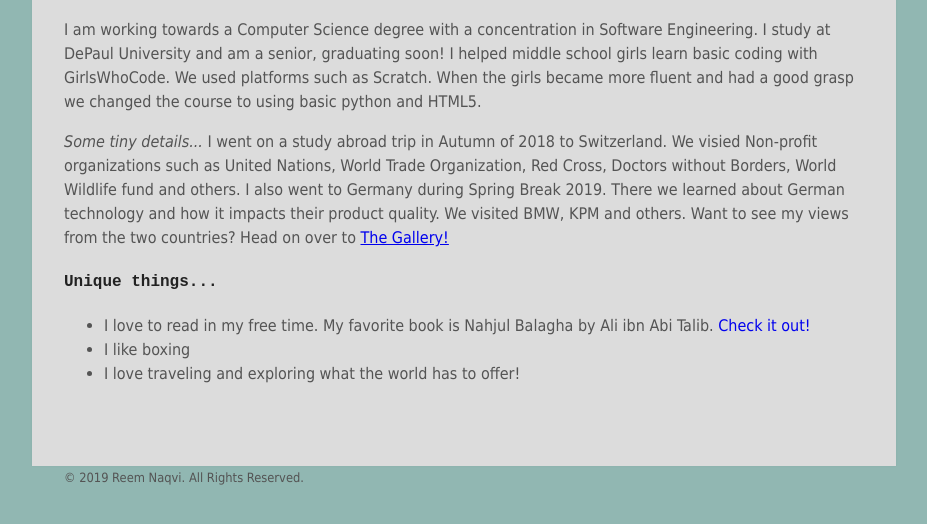
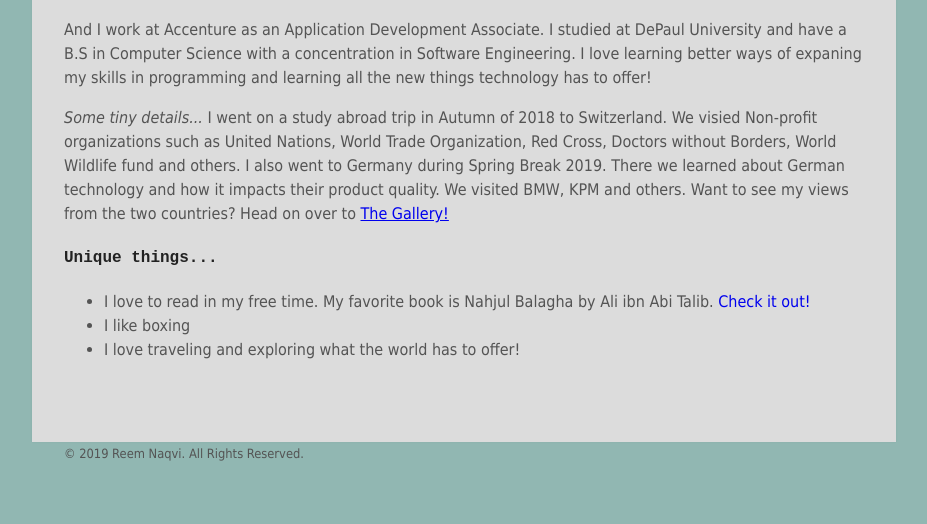
Before and after one commit to syeda313/syeda313.github.io, a plain HTML site: page index.html in a window 1280 px wide. Shown: the part 150-674 px from the top of the page, without its empty margins (176-1103 px from the left). Drawn offline with Linux system fonts and the light colour scheme.

Commit message:
new update

```diff
--- a/index.html
+++ b/index.html
@@ -23,7 +23,7 @@
         <h1>Hi, I'm Reem.</h1>
 
         <p>
-            I am working towards a Computer Science degree with a concentration in Software Engineering. I study at DePaul University and am a senior, graduating soon! I helped middle school girls learn basic coding with GirlsWhoCode. We used platforms such as Scratch. When the girls became more fluent and had a good grasp we changed the course to using basic python and HTML5.
+            And I work at  Accenture as an Application Development Associate. I studied at DePaul University and have a B.S in Computer Science with a concentration in Software Engineering. I love learning better ways of expaning my skills in programming and learning all the new things technology has to offer!
         </p>
 
         <!--
```
